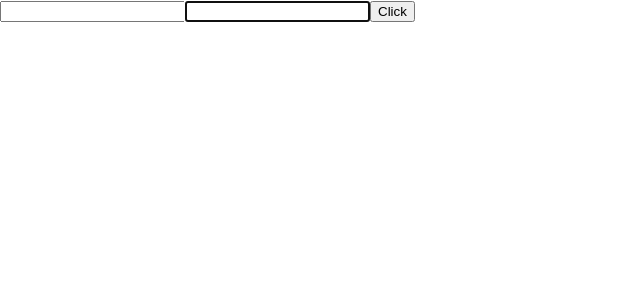
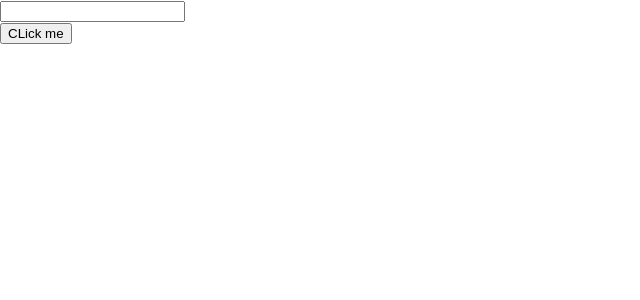
Before and after one commit to tanishthaJawa/react-practice, a React (Create React App) app: page / in a window 1280 px wide. Shown: the top 300 px of the page, without its empty margins (0-640 px from the left). Built offline with nearby package versions, Linux system fonts and the light colour scheme.

Commit message:
Refs with class component

```diff
--- a/src/App.js
+++ b/src/App.js
@@ -18,13 +18,15 @@
 import PureComp from "./components/PureComp";
 import ParentComp from "./components/ParentComp";
 import RefsDemo from "./components/RefsDemo";
+import FocusInput from "./components/FocusInput";
 
 
 function App() {
 
   return (
     <div className="App">
-      <RefsDemo />
+      <FocusInput />
+      {/* <RefsDemo /> */}
       {/* <ParentComp /> */}
       {/* <FragmentDemo />
       <Table />
--- /dev/null
+++ b/src/components/FocusInput.js
@@ -0,0 +1,23 @@
+import React, { Component } from 'react'
+import Input from './Input'
+
+class FocusInput extends Component {
+    constructor(props) {
+        super(props)
+
+        this.componentRef = React.createRef()
+    }
+    clickHandler = () => {
+        this.componentRef.current.focusInput()
+    }
+    render() {
+        return (
+            <div>
+                <Input ref={this.componentRef} />
+                <button onClick={this.clickHandler}>CLick me</button>
+            </div>
+        )
+    }
+}
+
+export default FocusInput
--- /dev/null
+++ b/src/components/Input.js
@@ -0,0 +1,21 @@
+import React, { Component } from 'react'
+
+class Input extends Component {
+    constructor(props) {
+        super(props)
+
+        this.inputRef = React.createRef()
+    }
+    focusInput() {
+        this.inputRef.current.focus()
+    }
+    render() {
+        return (
+            <div>
+                <input type='text' ref={this.inputRef} />
+            </div>
+        )
+    }
+}
+
+export default Input
```
